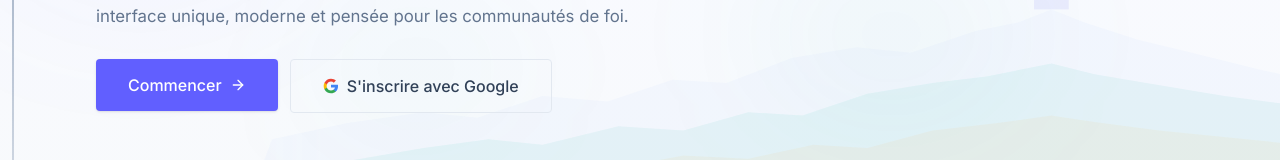
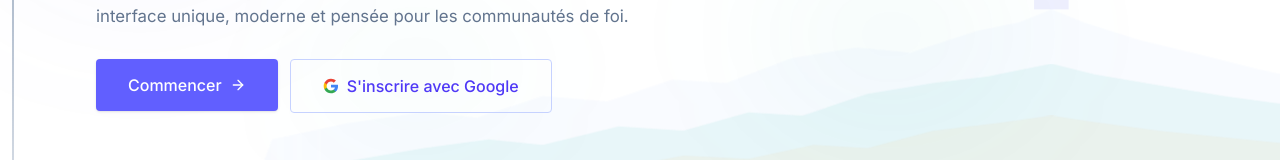
Before and after one commit to GYOM15/ecclesiaflow-landing, a Next.js app: page / in a window 1280 px wide. Shown: the part 402-562 px from the top of the page. Built offline with nearby package versions, Linux system fonts and the light colour scheme; no server answers.

Commit message:
Add mountain animations and white hero bg

```diff
--- a/components/sections/hero.tsx
+++ b/components/sections/hero.tsx
@@ -36,7 +36,7 @@ export function Hero() {
   const tickerItems = [...TICKER_ITEMS, ...TICKER_ITEMS];
 
   return (
-    <section className="relative overflow-hidden pt-32 pb-0 lg:pt-44 bg-gradient-to-b from-slate-50 via-indigo-50/40 to-slate-50">
+    <section className="relative overflow-hidden pt-32 pb-0 lg:pt-44 bg-white">
       {/* CSS keyframe animations */}
       <style>{`
         @keyframes heroFadeUp {
@@ -71,6 +71,34 @@ export function Hero() {
           opacity: 0;
           animation: heroFadeIn 1s cubic-bezier(0.22, 1, 0.36, 1) 0.7s forwards;
           will-change: opacity;
+        }
+        @keyframes mountainBreathe {
+          0%, 100% { transform: translateY(0); }
+          50%      { transform: translateY(var(--breathe-y)); }
+        }
+        @keyframes mistDrift {
+          0%, 100% { transform: translateX(0); }
+          50%      { transform: translateX(25px); }
+        }
+        .mountain-back {
+          animation: mountainBreathe 12s ease-in-out infinite;
+          --breathe-y: -8px;
+        }
+        .mountain-mid {
+          animation: mountainBreathe 9s ease-in-out infinite;
+          --breathe-y: -14px;
+        }
+        .mountain-front {
+          animation: mountainBreathe 7s ease-in-out infinite;
+          --breathe-y: -18px;
+        }
+        .mountain-mist {
+          animation: mistDrift 12s ease-in-out infinite;
+        }
+        @media (prefers-reduced-motion: reduce) {
+          .mountain-back, .mountain-mid, .mountain-front, .mountain-mist {
+            animation: none;
+          }
         }
       `}</style>
 
@@ -132,6 +160,7 @@ export function Hero() {
           <g mask="url(#mountainFade)">
             {/* Back range — broad, soft peaks, indigo-200 */}
             <path
+              className="mountain-back"
               d="M350,580 L380,500 L450,485 L520,475 L570,480 L630,460
                  L690,465 L750,445 L800,448 L860,425 L920,415 L970,420
                  L1030,400 L1070,392 L1100,380 L1130,392 L1180,408
@@ -142,6 +171,7 @@ export function Hero() {
 
             {/* Mid range — defined peaks, main summit under cross, teal */}
             <path
+              className="mountain-mid"
               d="M420,580 L450,520 L520,508 L580,500 L630,505 L700,488
                  L760,492 L820,475 L870,478 L930,458 L990,448 L1040,442
                  L1100,430 L1140,440 L1200,450 L1260,460 L1320,468
@@ -152,6 +182,7 @@ export function Hero() {
 
             {/* Front range — rolling foothills, amber */}
             <path
+              className="mountain-front"
               d="M490,580 L510,540 L570,532 L640,525 L690,528 L760,515
                  L820,518 L880,505 L930,508 L990,492 L1050,485 L1100,478
                  L1140,484 L1200,492 L1260,498 L1320,504 L1400,510
@@ -162,6 +193,7 @@ export function Hero() {
 
             {/* Teal mist at the base of the mountains */}
             <path
+              className="mountain-mist"
               d="M550,580 L580,548 L700,540 L820,532 L940,525 L1050,522
                  L1100,520 L1150,523 L1260,530 L1380,538 L1440,542 L1440,580 Z"
               fill="#14B8A6"
@@ -203,6 +235,7 @@ export function Hero() {
             <Button
               size="lg"
               variant="outline"
+              className="border-indigo-200 text-indigo-600 hover:border-indigo-300 hover:bg-indigo-50"
               onClick={() => handleSignIn("google")}
             >
               <GoogleLogo className="h-4 w-4" />
```
